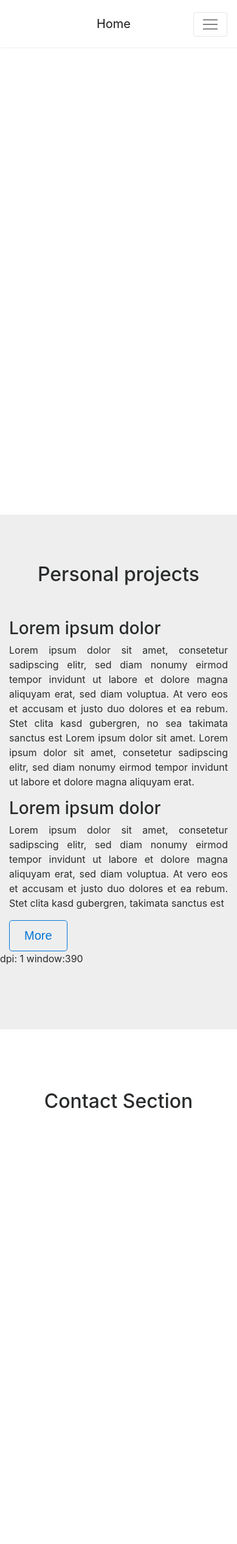
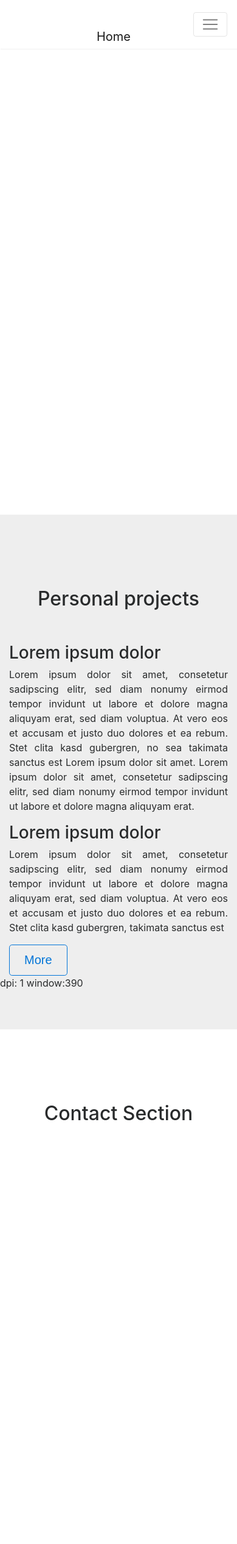
Before and after one commit to jgawrylkowicz/jgawrylkowicz.github.io, a PHP site: page / in a window 390 px wide. Shown: the whole page at 61% size. Run offline with PHP 8.4, Linux system fonts and the light colour scheme.

Commit message:
update the navbar

```diff
--- a/css/scrolling-nav.css
+++ b/css/scrolling-nav.css
@@ -14,39 +14,51 @@ html {
     height: 100%;
 }
 
-.navbar.transparent {
-    border-width: 0px;
-    box-shadow: rgba(0, 0, 0, 0.06) 1px 1px;
-    background-color: rgba(255, 255, 255, 0.92);
-}
-
-
 
 
 
 /*MDPI*/
 @media screen and (min-resolution: 1dppx) {
     .navbar {
+        height: 80px;
         padding: 20px 0;
         -webkit-transition: background .5s ease-in-out,padding .5s ease-in-out;
         -moz-transition: background .5s ease-in-out,padding .5s ease-in-out;
         transition: background .5s ease-in-out,padding .5s ease-in-out;
     }
 
+    .navbar.transparent {
+        border-width: 0px;
+        box-shadow: rgba(0, 0, 0, 0.06) 1px 1px;
+        background-color: rgba(255, 255, 255, 0.92);
+    }
+
     .navbar-light .navbar-nav .nav-link{
         color: rgba(0, 113, 255, 0.50);
+        display:-webkit-box;
+        -webkit-box-pack:center;
+        -webkit-box-align:center;
+        height: 80px;
+        border-bottom: 3px solid transparent;
     }
 
-    /*
-    TODO underline
-    https://www.bootply.com/rMcva1afiM
-    */
+    .navbar.navbar-light {
+        background-color: #FFFFFF;
+    }
+    .navbar-light .navbar-nav > li > a:hover,
+    .navbar-light .navbar-nav > li > a:focus {
+        border-bottom: 3px solid rgba(0, 113, 255, 0.50);
+    }
 
 
-    .top-nav-collapse {
-        padding: 0;
+    .navbar-light .navbar-brand{
+        height: 80px;
+        margin-bottom: 8px;
+        display:-webkit-box;
+        -webkit-box-pack:center;
+        -webkit-box-align:center;
+
     }
-
 
     /* Demo Sections - You can use these as guides or delete them - the scroller will work with any sort of height, fixed, undefined, or percentage based.
     The padding is very important to make sure the scrollspy picks up the right area when scrolled to. Adjust the margin and padding of sections and children
@@ -54,29 +66,27 @@ html {
 
     .intro-section {
         height: 100%;
-        padding-top: 100px;
+        padding-top: 120px;
         text-align: center;
         background: #fff;
     }
 
     .projects-section {
         height: 100%;
-        padding-top: 80px;
+        padding-top: 120px;
         text-align: center;
         background: #eee;
     }
 
     .contact-section {
         height: 100%;
-        padding-top: 100px;
+        padding-top: 120px;
         text-align: center;
         background: #fff;
     }
 
 
 }
-
-
 
 
 /* xs <576 , s >= 576 , m >= 768 , l >= 992, xl >= 1200 */
--- a/index.html
+++ b/index.html
@@ -14,6 +14,7 @@
     <link href="css/bootstrap.min.css" rel="stylesheet">
     <link href="css/bootstrap-grid.css" rel="stylesheet">
     <link href="css/bootstrap-reboot.css" rel="stylesheet">
+    <link href="css/transparent.css" rel="stylesheet>">
 
     <link href="css/scrolling-nav.css" rel="stylesheet">
     <link href="css/index.css" rel="stylesheet">
@@ -43,8 +44,7 @@
 
 <body id="page-top" data-spy="scroll" data-target=".navbar-fixed-top"  onresize="resizeSection()" >
 
-
-    <nav class="navbar navbar-toggleable-sm navbar-light fixed-top transparent"  role="navigation">
+    <nav class="navbar navbar-toggleable navbar-light fixed-top transparent"  role="navigation">
 
         <button class="navbar-toggler navbar-toggler-right page-scroll" type="button" data-toggle="collapse" data-target="#collapsingNavbarMd" aria-controls="collapsingNavbarMd" aria-expanded="false" aria-label="Toggle navigation" >
             <span class="navbar-toggler-icon"></span>
@@ -55,9 +55,6 @@
 
             <div class="collapse navbar-collapse" id="collapsingNavbarMd">
                 <ul class="navbar-nav">
-                    <li class="hidden nav-item">
-                        <a class="page-scroll nav-link" href="#page-top"></a>
-                    </li>
                     <li class="nav-item">
                         <a class="page-scroll nav-link" href="#projects">Projects</a>
                     </li>
@@ -67,6 +64,7 @@
                 </ul>
 
             </div>
+
         </div>
     </nav>
 
@@ -81,7 +79,7 @@
     </section>
 
     <!-- Projects Section -->
-    <section id="projects" class="projects-section" >
+    <section id="projects" class="projects-section"  >
         <div class="container">
             <h1>Personal projects</h1>
             <br>
@@ -193,6 +191,55 @@
         AOS.init();
     </script>
 
+   <script>
+
+       $(function () {
+           html2canvas($("body"), {
+               onrendered: function (canvas) {
+                   $(".blurheader").append(canvas);
+                   $("canvas").attr("id", "canvas");
+                   stackBlurCanvasRGB(
+                       'canvas',
+                       0,
+                       0,
+                       $("canvas").width(),
+                       $("canvas").height(),
+                       20);
+               }
+           });
+           vv = setTimeout(function () {
+               $("header").show();
+               clearTimeout(vv);
+           }, 200);
+       });
+
+       $(window).scroll(function () {
+           $("canvas").css(
+               "-webkit-transform",
+               "translatey(-" + $(window).scrollTop() + "px)");
+       });
+
+       window.onresize = function () {
+           $("canvas").width($(window).width());
+       };
+
+       $(document).bind('touchmove', function () {
+           $("canvas").css(
+               "-webkit-transform",
+               "translatey(-" + $(window).scrollTop() + "px)");
+       });
+
+       $(document).bind('touchend', function () {
+           $("canvas").css(
+               "-webkit-transform",
+               "translatey(-" + $(window).scrollTop() + "px)");
+       });
+
+   </script>
+
+
+
+
     <script>
 
         function resizeSection() {
```
Also changed, not shown: other parts of css/scrolling-nav.css (+46 -17 lines).
